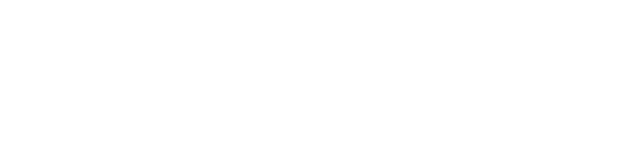
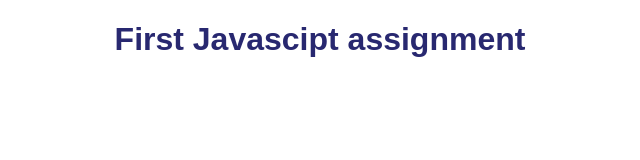
Before and after one commit to mustafaaly7/Javascript_assignment1, a plain HTML site: page index.html in a window 1280 px wide. Shown: the whole page, without its empty margins (320-960 px from the left). Drawn offline with Linux system fonts and the light colour scheme.

Commit message:
fifth commit

```diff
--- a/app.js
+++ b/app.js
@@ -1,4 +1,6 @@
 // alert("Error ! pls enter a valid password");
 
 
-alert( "Welcome To Js Land ! \n Happy Coding...");
+// alert( "Welcome To Js Land ! \n Happy Coding...");
+
+// alert( "Hey ! I can run JS thru my developers console");
--- a/index.html
+++ b/index.html
@@ -8,6 +8,14 @@
 </head>
 <body>
 
+<Div class="Heading">
+<h1>First Javascipt assignment</h1>
+
+
+</Div>
+
+
+
 </body>
 <script src="./app.js"></script>
 </html>
--- a/style.css
+++ b/style.css
@@ -0,0 +1,5 @@
+.Heading{
+    text-align: center;
+    color: rgb(40, 40, 112);
+    font-family: Arial, Helvetica, sans-serif;
+}
```
